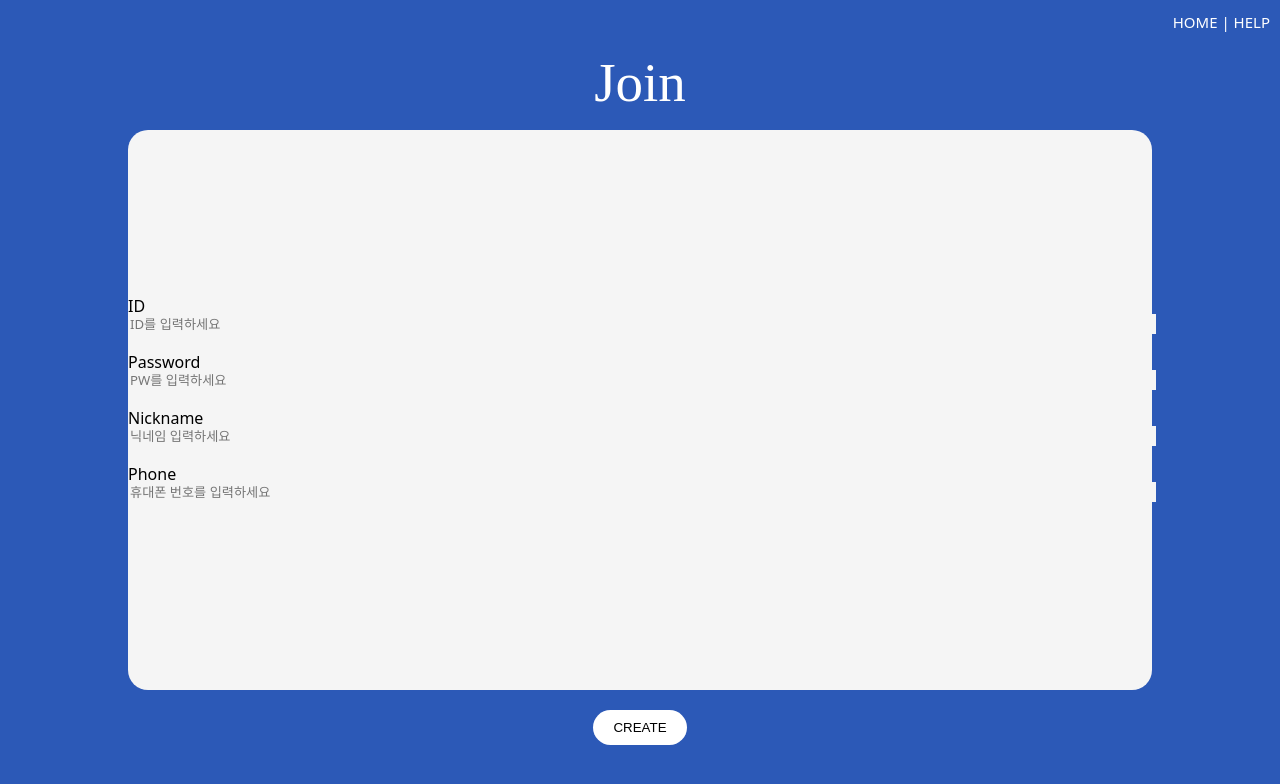
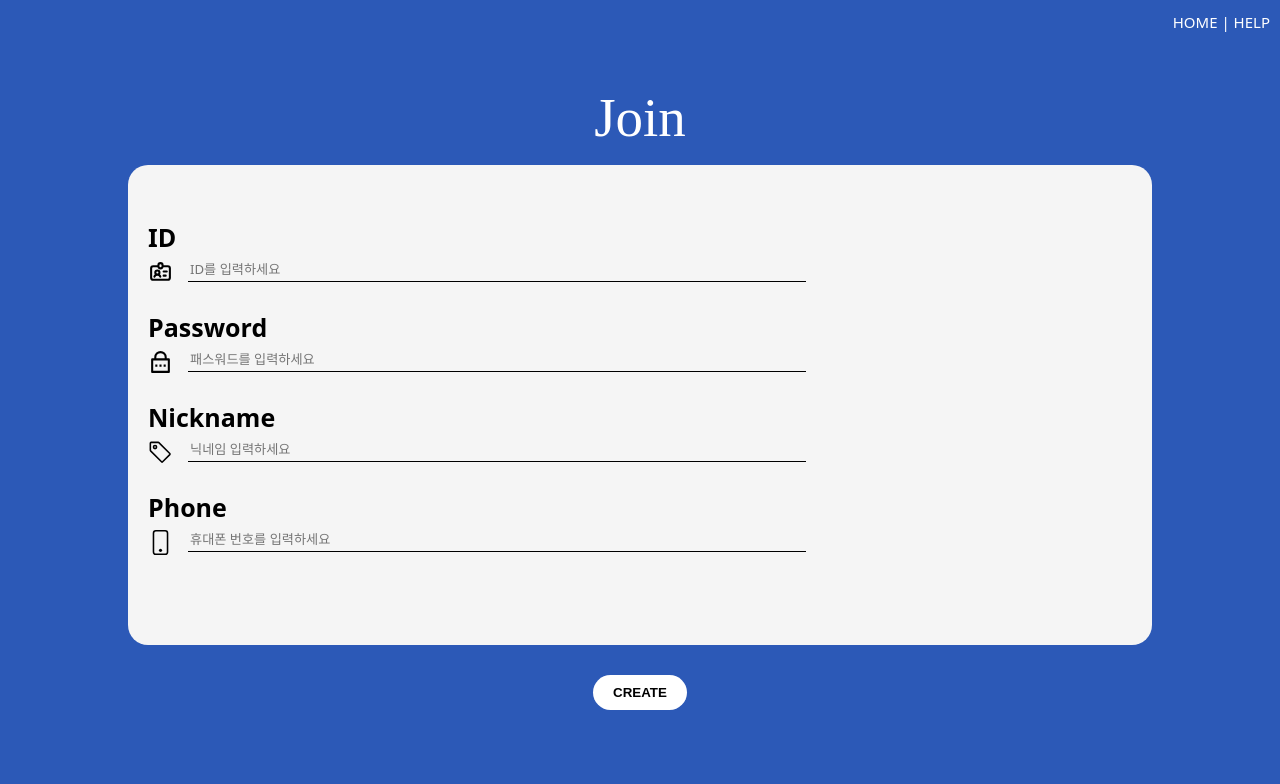
Before and after one commit to Myeongkook/draw, a React (Create React App) app in the folder nike-frontend/: page /join in a window 1280 px wide. Shown: the top 784 px of the page. Built offline with nearby package versions, Linux system fonts and the light colour scheme; a web font is replaced by a local one.

Commit message:
💡Feat: Join 컴포넌트 추가

```diff
--- a/nike-frontend/src/components/Join.js
+++ b/nike-frontend/src/components/Join.js
@@ -1,7 +1,9 @@
 import React from 'react';
 import '../css/Join.css';
 import { Link } from 'react-router-dom';
-
+import { RiLockPasswordLine } from 'react-icons/ri';
+import { BsTag, BsPhone } from 'react-icons/bs';
+import { HiOutlineIdentification } from 'react-icons/hi';
 const Join = () => {
   return (
     <div className="Join">
@@ -11,16 +13,25 @@ const Join = () => {
       <div className="logo">Join</div>
       <div className="join-form">
         <label>
-          ID<input type="text" placeholder="ID를 입력하세요"></input>
+          ID <br />
+          <HiOutlineIdentification />
+          <input type="text" placeholder="ID를 입력하세요"></input>
         </label>
         <label>
-          Password<input type="password" placeholder="PW를 입력하세요"></input>
+          Password
+          <br />
+          <RiLockPasswordLine />
+          <input type="password" placeholder="패스워드를 입력하세요"></input>
         </label>
         <label>
-          Nickname<input type="text" placeholder="닉네임 입력하세요"></input>
+          Nickname <br />
+          <BsTag />
+          <input type="text" placeholder="닉네임 입력하세요"></input>
         </label>
         <label>
-          Phone<input type="tel" placeholder="휴대폰 번호를 입력하세요"></input>
+          Phone <br />
+          <BsPhone />
+          <input type="tel" placeholder="휴대폰 번호를 입력하세요"></input>
         </label>
       </div>
       <div className="footer">
--- a/nike-frontend/src/components/Login.js
+++ b/nike-frontend/src/components/Login.js
@@ -19,15 +19,20 @@ function Login() {
 
   const callLoginApi = (e) => {
     e.preventDefault();
-    navigate('/home');
-    axios({
-      method: 'POST',
-      url: 'http://localhost:8080/api/login',
-      data: {
-        id: userId,
-        pw: userPw,
+
+    axios
+      .post('http://localhost:8080/api/signup', {
+        params: {
+          id: 'tester33',
+          pw: 'passwrd',
+          name: 'mk',
+          salt: null,
+          phone: '010-8489-8888',
+          role: 'USER',
+          isSubscribed: false,
         },
-    }).then((res) => {
+      })
+      .then((res) => {
         if (res.data) {
           console.log('사이트 작업 중입니다.');
         } else {
--- a/nike-frontend/src/css/Join.css
+++ b/nike-frontend/src/css/Join.css
@@ -31,31 +31,44 @@
 .Join .join-form {
   margin-top: 20px;
   width: 80%;
-  height: 70%;
+  height: 60%;
   background-color: whitesmoke;
   border-radius: 20px;
   display: flex;
   flex-direction: column;
-  align-items: center;
+  align-items: stretch;
   justify-content: center;
 }
 
 .Join .join-form label {
-  margin-bottom: 20px;
+  margin-left: 20px;
+  margin-bottom: 30px;
+  font-size: 25px;
   width: 100%;
+  font-weight: 600;
 }
 
 .Join .join-form label input {
   border: none;
-  width: 100%;
+  width: 60%;
   background: whitesmoke;
+  outline: none;
+  font-size: 20px;
+  border-bottom: 1px solid black;
+}
+
+.Join .join-form label svg {
+  margin-top: 10px;
+  vertical-align: middle;
+  margin-right: 15px;
 }
 
 .Join .footer button {
-  margin-top: 20px;
+  margin-top: 30px;
   color: black;
   outline: none;
   border: none;
+  font-weight: bold;
   background-color: white;
   padding: 10px 20px;
   border-radius: 25px;
```
Lines whose indentation alone changed are shown as unchanged.
